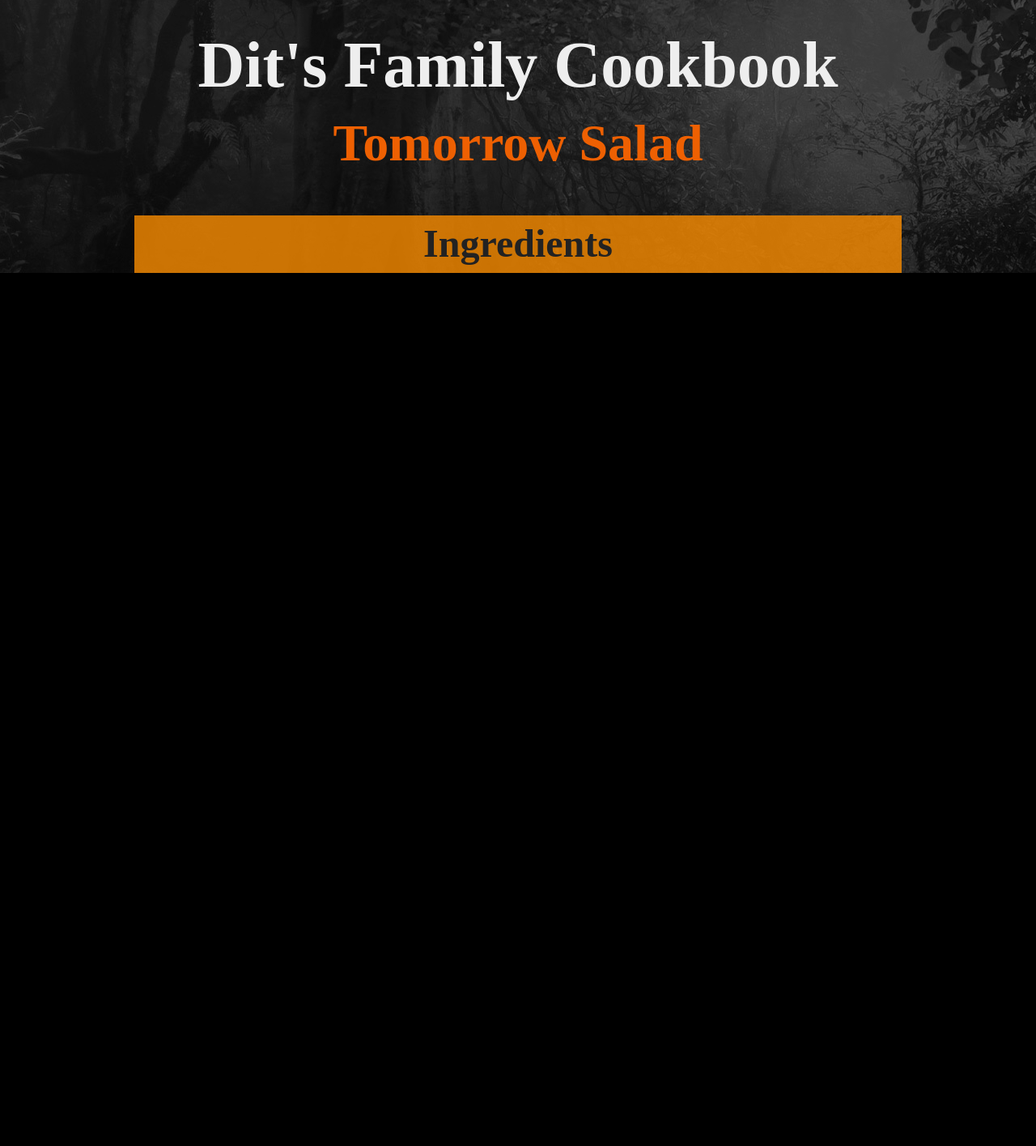
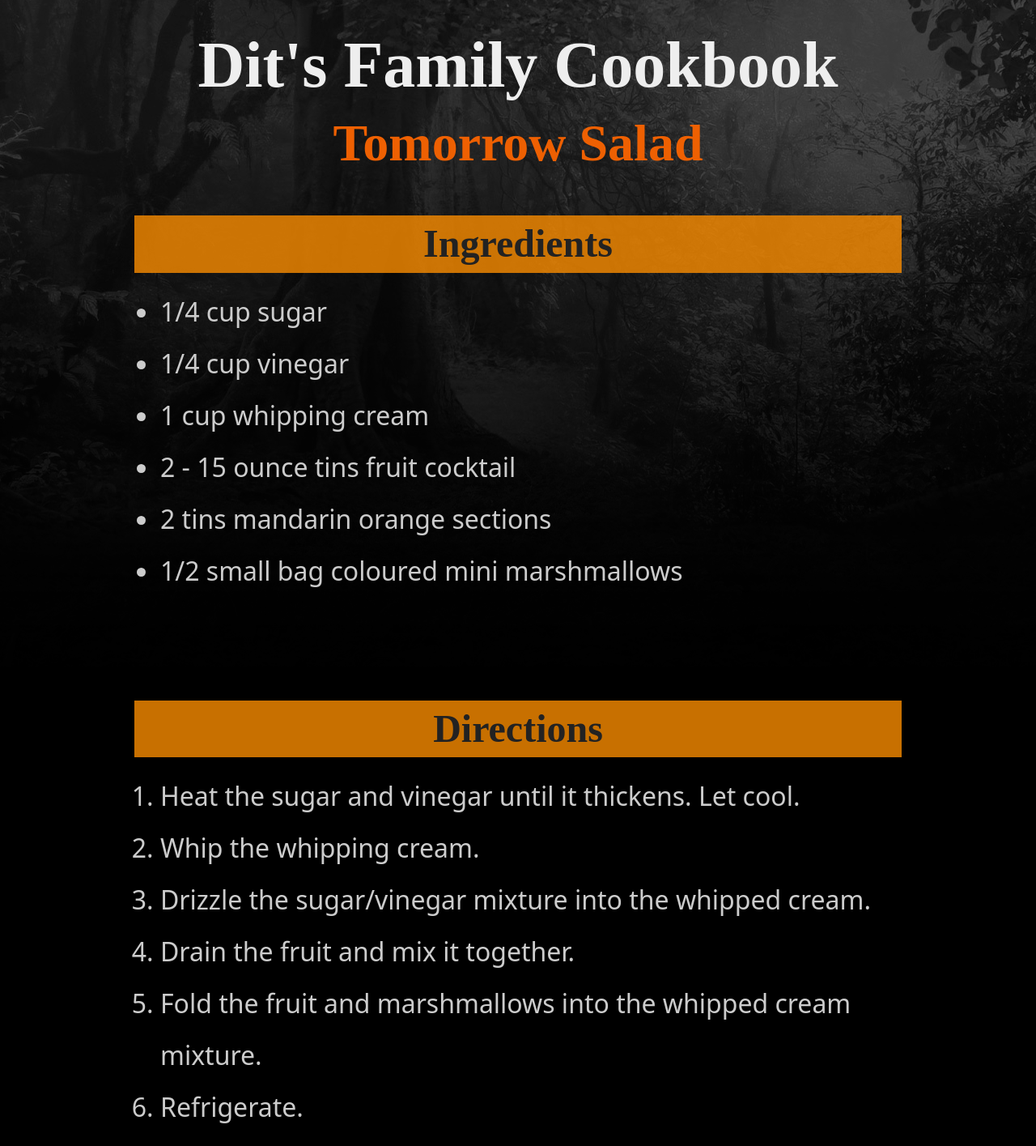
Before and after one commit to dits-family-cookbook/dits-family-cookbook.github.io, a Jekyll site: the page built from recipes/salads/tomorrow-salad.md, in a window 1280 px wide. Shown: the whole page at 81% size. Built offline with Jekyll 4.4.1, drawn with Linux system fonts in a browser that asks for light colours; before the commit the page ends 900 px from its top, so only the background shows below that.

Commit message:
Update tomorrow-salad.md

```diff
--- a/recipes/salads/tomorrow-salad.md
+++ b/recipes/salads/tomorrow-salad.md
@@ -4,3 +4,19 @@ layout: page
 ---
 
 # Ingredients
+
+* 1/4 cup sugar
+* 1/4 cup vinegar
+* 1 cup whipping cream
+* 2 - 15 ounce tins fruit cocktail
+* 2 tins mandarin orange sections
+* 1/2 small bag coloured mini marshmallows
+
+# Directions
+
+1. Heat the sugar and vinegar until it thickens. Let cool.
+1. Whip the whipping cream.
+1. Drizzle the sugar/vinegar mixture into the whipped cream.
+1. Drain the fruit and mix it together.
+1. Fold the fruit and marshmallows into the whipped cream mixture.
+1. Refrigerate.
```
